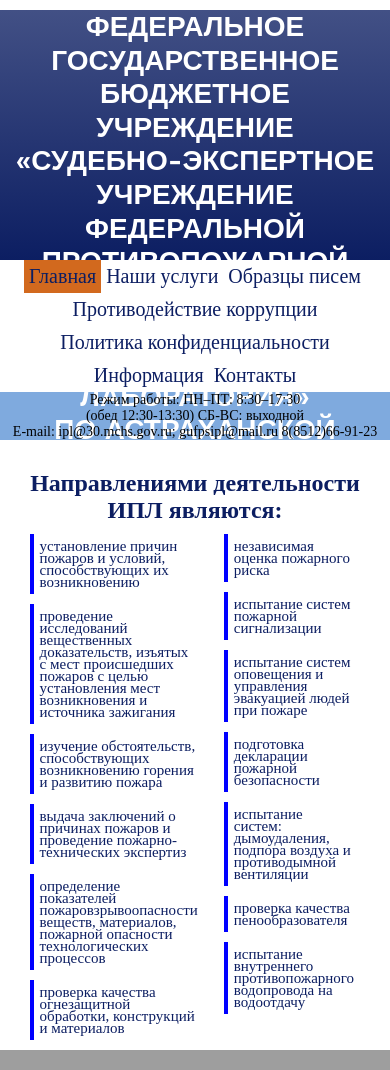
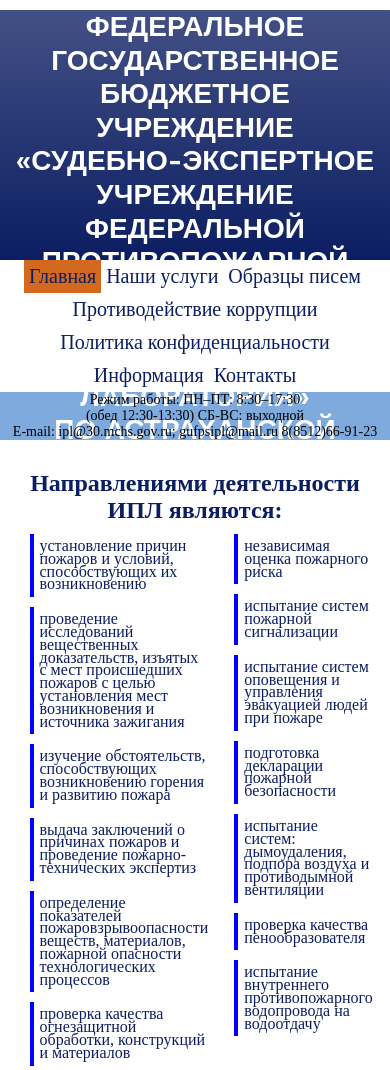
Before and after one commit to bormanamadeus/ipl, a Django app: page /main/ in a window 390 px wide; the page is wider, and only the part inside the window is pictured. Shown: the top 1070 px of that part. Run offline with Django 3.2, Linux system fonts and the light colour scheme; some libraries are stand-ins or nearby versions; grey boxes are pictures that could not be loaded.

Commit message:
fonts of main depents on root font

```diff
--- a/static/ipl/css/main.css
+++ b/static/ipl/css/main.css
@@ -5,7 +5,7 @@
 .list6b li{
     padding:6px;
     margin: 10px;
-    font-size: 18px;
+    font-size: var(--main-size) + 4px;
     font-weight: bolt;
     color: var(--main-color);
     line-height: 1;
@@ -54,7 +54,7 @@
 
 .ts {
 	font-family: Arial;
-	font-size: 20px;
+    font-size: var(--main-size) + 6px;
 	color: #ff3773;
 	text-shadow:
 		-0   -1px 1px blue,
@@ -82,7 +82,7 @@
     color: var(--main-list-color);
 }
 .main-list-bottom p{
-    font-size: 20px;
+    font-size: var(--main-size) + 6px;
     line-height: 1;
 }
 
@@ -91,11 +91,11 @@
         width: 90%;
     }
     .list6b li{
-        font-size: 20px;
+        font-size: var(--main-size) + 6px;
         line-height: 0.8;
     }
     .main-list-bottom p{
-        font-size: 18px;
+        font-size: var(--main-size) + 4px;
         line-height: 0.8;
     }
     #main-flex-container {
@@ -108,11 +108,12 @@
         width: 90%;
     }
     .list6b li{
-        font-size: 15px;
+        font-size: var(--main-size) + 1px;
+        line-height: 0.8;
         line-height: 0.8;
     }
     .main-list-bottom p{
-        font-size: 12px;
+        font-size: var(--main-size) - 2px;
         line-height: 0.8;
     }
     #main-flex-container {
```
